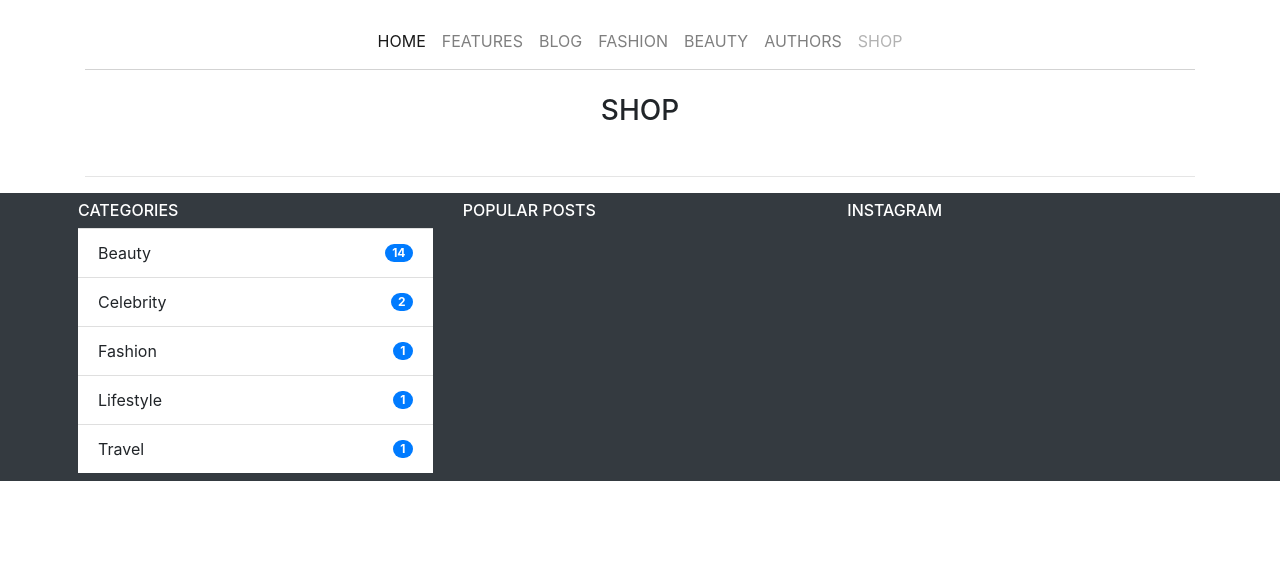
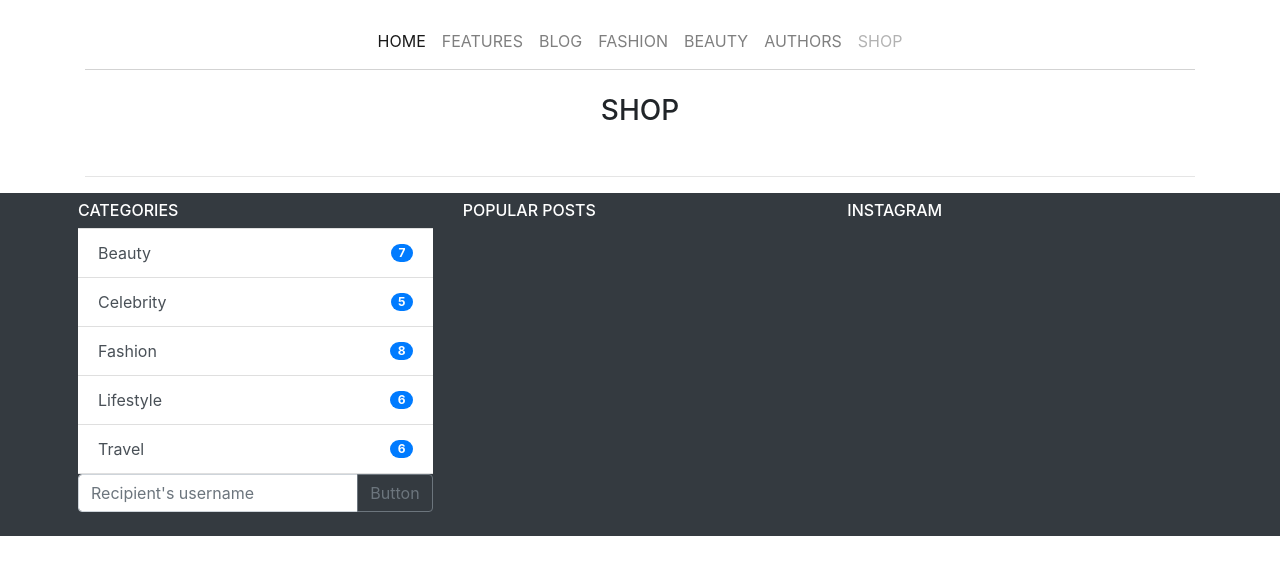
Before and after one commit to hseniht/look-shop, a plain HTML site: page index.html in a window 1280 px wide. Shown: the part 99-674 px from the top of the page. Drawn offline with nearby package versions, Linux system fonts and the light colour scheme.

Commit message:
Added footer search bar - fixed footer categories nav

```diff
--- a/index.html
+++ b/index.html
@@ -112,28 +112,32 @@
     <div class="row">
       <div class="col-md-4">
         <h6 class="text-white">CATEGORIES</h6>
-        <ul class="list-group list-group-flush">
-          <li class="list-group-item d-flex justify-content-between align-items-center">
-            Beauty
-            <span class="badge badge-primary badge-pill">14</span>
-          </li>
-          <li class="list-group-item d-flex justify-content-between align-items-center">
-            Celebrity
-            <span class="badge badge-primary badge-pill">2</span>
-          </li>
-          <li class="list-group-item d-flex justify-content-between align-items-center">
-            Fashion
-            <span class="badge badge-primary badge-pill">1</span>
-          </li>
-          <li class="list-group-item d-flex justify-content-between align-items-center">
-            Lifestyle
-            <span class="badge badge-primary badge-pill">1</span>
-          </li>
-          <li class="list-group-item d-flex justify-content-between align-items-center">
-            Travel
-            <span class="badge badge-primary badge-pill">1</span>
-          </li>
-        </ul>
+
+        <div class="list-group list-group-flush">
+          <a href="#" class="list-group-item list-group-item-action d-flex justify-content-between align-items-center">Beauty
+            <span class="badge badge-primary badge-pill">7</span>
+          </a>
+          <a href="#" class="list-group-item list-group-item-action d-flex justify-content-between align-items-center">Celebrity
+            <span class="badge badge-primary badge-pill">5</span>
+          </a>
+          <a href="#" class="list-group-item list-group-item-action d-flex justify-content-between align-items-center">Fashion
+            <span class="badge badge-primary badge-pill">8</span>
+          </a>
+          <a href="#" class="list-group-item list-group-item-action d-flex justify-content-between align-items-center">Lifestyle
+            <span class="badge badge-primary badge-pill">6</span>
+          </a>
+          <a href="#" class="list-group-item list-group-item-action d-flex justify-content-between align-items-center">Travel
+            <span class="badge badge-primary badge-pill">6</span>
+          </a>
+        </div>
+
+        <div class="input-group mb-3">
+          <input type="text" class="form-control" placeholder="Recipient's username" aria-label="Recipient's username" aria-describedby="basic-addon2">
+          <div class="input-group-append">
+            <button class="btn btn-outline-secondary" type="button">Button</button>
+          </div>
+        </div>
+
       </div>
       <div class="col-md-4">
         <h6 class="text-white">POPULAR POSTS</h6>
```
